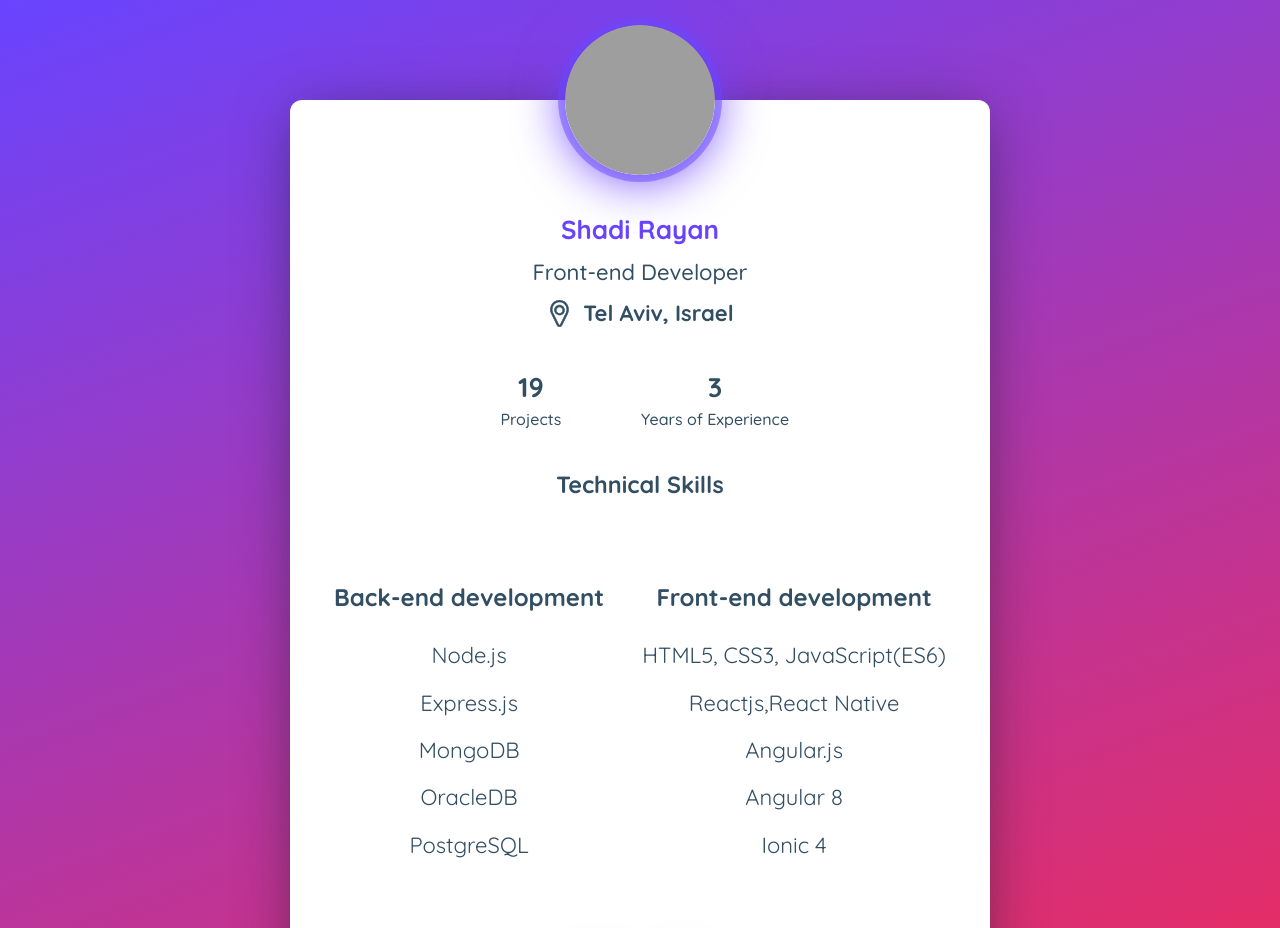
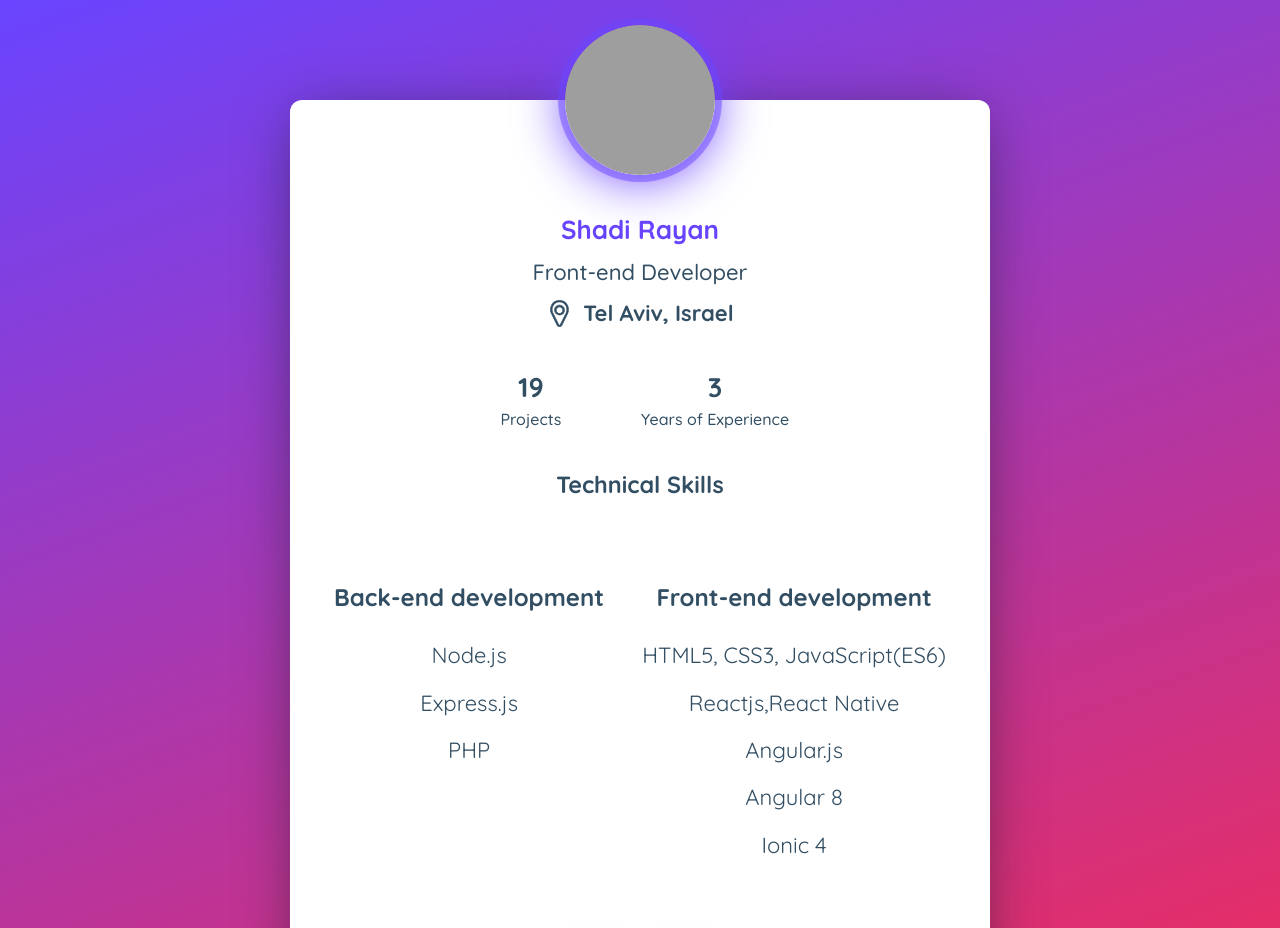
Before and after one commit to Shadifong/example, a plain HTML site: page index.html in a window 1280 px wide. Shown: the top 928 px of the page. Drawn offline with nearby package versions, Linux system fonts and the light colour scheme; grey boxes are pictures that could not be loaded.

Commit message:
removed/added technologies

```diff
--- a/index.html
+++ b/index.html
@@ -73,12 +73,9 @@
                     Express.js
                   </p>
                   <p>
-                    MongoDB
-                  </p>
-                  <p>OracleDB</p>
-                  <p>
-                    PostgreSQL
-                  </p>
+                    PHP
+                                    </p>
+
                 </div>
 
                 <div>
```
